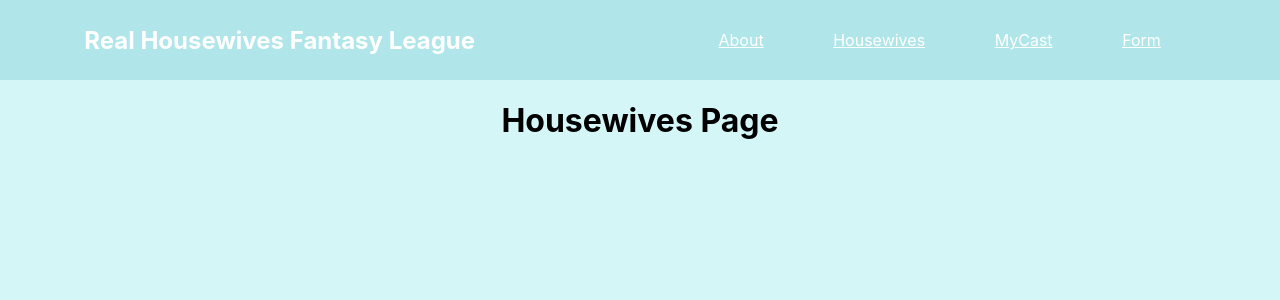
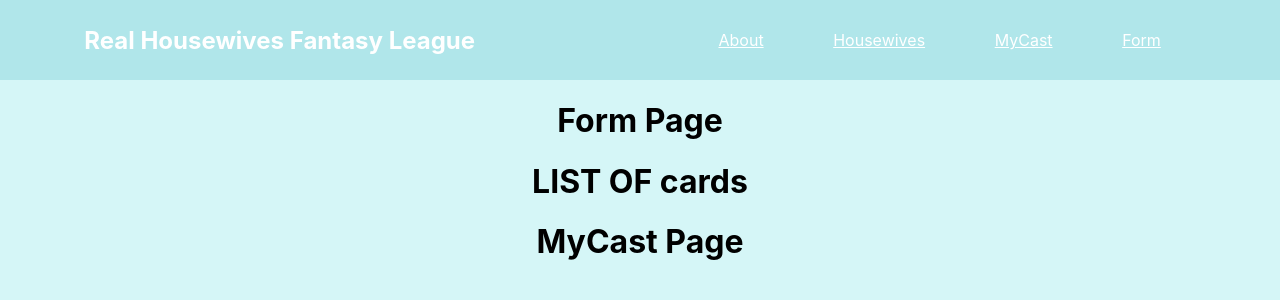
Before and after one commit to mikedannn/real-housewives-fantasy-league, a React (Create React App) app: page /housewives in a window 1280 px wide. Shown: the top 300 px of the page. Built offline with nearby package versions, Linux system fonts and the light colour scheme.

Commit message:
Added list component to contain all cards

```diff
--- a/src/App.js
+++ b/src/App.js
@@ -2,10 +2,11 @@ import React from 'react';
 import './App.css';
 import NavBar from './NavBar';
 import About from './About';
-import Housewives from './Housewives';
+import HousewivesPage from './HousewivesPage';
 import MyCast from './MyCast';
 import Form from './Form';
 import Home from './Home';
+import HousewifeCard from './HousewifeCard';
 import { BrowserRouter as Router, Route, Routes } from 'react-router-dom';
 
 function App() {
@@ -16,7 +17,7 @@ function App() {
         <Routes>
           <Route exact path='/' element={<Home />}/>
           <Route path='/about' element={<About />}/>
-          <Route path='/housewives' element={<Housewives />}/>
+          <Route path='/housewives' element={<HousewivesPage />}/>
           <Route path='/mycast' element={<MyCast />}/>
           <Route path='/form' element={<Form />}/>
         </Routes>
--- a/src/Housewives.js
+++ /dev/null
@@ -1,11 +0,0 @@
-import './App.css';
-
-function Housewives() {
-  return (
-    <div className="App">
-      <h1>Housewives Page</h1>
-    </div>
-  );
-}
-
-export default Housewives;
--- /dev/null
+++ b/src/HousewivesList.js
@@ -0,0 +1,11 @@
+import './App.css';
+
+function HousewivesList() {
+  return (
+    <div className="App">
+      <h1>LIST OF cards</h1>
+    </div>
+  );
+}
+
+export default HousewivesList;
--- /dev/null
+++ b/src/HousewivesPage.js
@@ -0,0 +1,20 @@
+import './App.css';
+import HousewifeCard from './HousewifeCard';
+import MyCast from './MyCast';
+import Form from './Form';
+import HousewivesList from './HousewivesList';
+
+const BASE_URL = "http://localhost:3000/housewives"
+
+function HousewivesPage() {
+
+  return (
+    <main>
+      <Form />
+      <HousewivesList />
+      <MyCast />
+    </main>
+  );
+}
+
+export default HousewivesPage;
```
